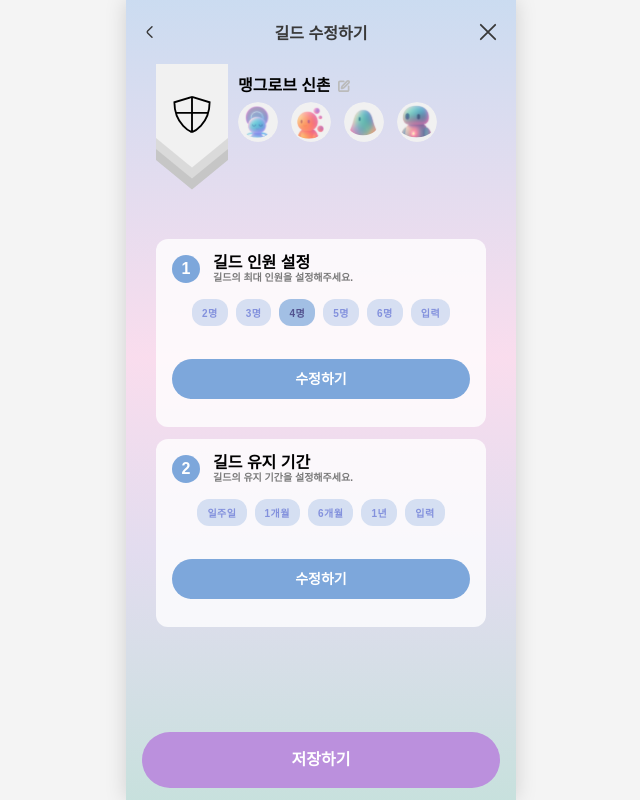
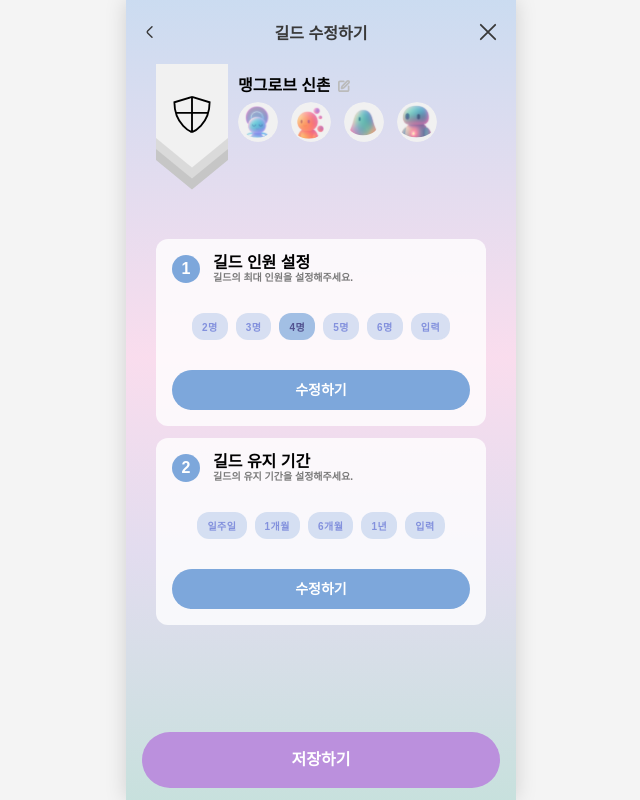
Before and after one commit to VOLRABBIT/VOLRABBIT_FE, a React (Vite) app in the folder Modo-FE/: page /guild/1/edit in a window 1280 px wide. Shown: the whole page, without its empty margins (319-959 px from the left). Built offline with nearby package versions, Linux system fonts and the light colour scheme; a web font is replaced by a local one.

Commit message:
design: 길드 수정페이지 디자인 수정

```diff
--- a/Modo-FE/src/page/GuildEdit/GuildEdit.module.css
+++ b/Modo-FE/src/page/GuildEdit/GuildEdit.module.css
@@ -188,7 +188,7 @@
   border-radius: 12px;
   padding: 16px;
   box-sizing: border-box;
-  min-height: 188px;
+  min-height: auto;
 }
 
 .settingCard:first-of-type {
@@ -249,7 +249,8 @@
   gap: 8px;
   flex-wrap: wrap;
   align-items: center;
-  margin-bottom: 33px;
+  margin-top: 30px;
+  margin-bottom: 30px;
   justify-content: center;
 }
 
@@ -257,7 +258,8 @@
   width: 100%;
   display: flex;
   justify-content: center;
-  margin-bottom: 16px;
+  margin-top: 16px;
+  margin-bottom: 32px;
 }
 
 .tag {
@@ -448,6 +450,7 @@
   justify-content: center;
   padding: 0;
   box-sizing: border-box;
+  margin-top: 0;
 }
 
 .modifyButton:hover {
```
